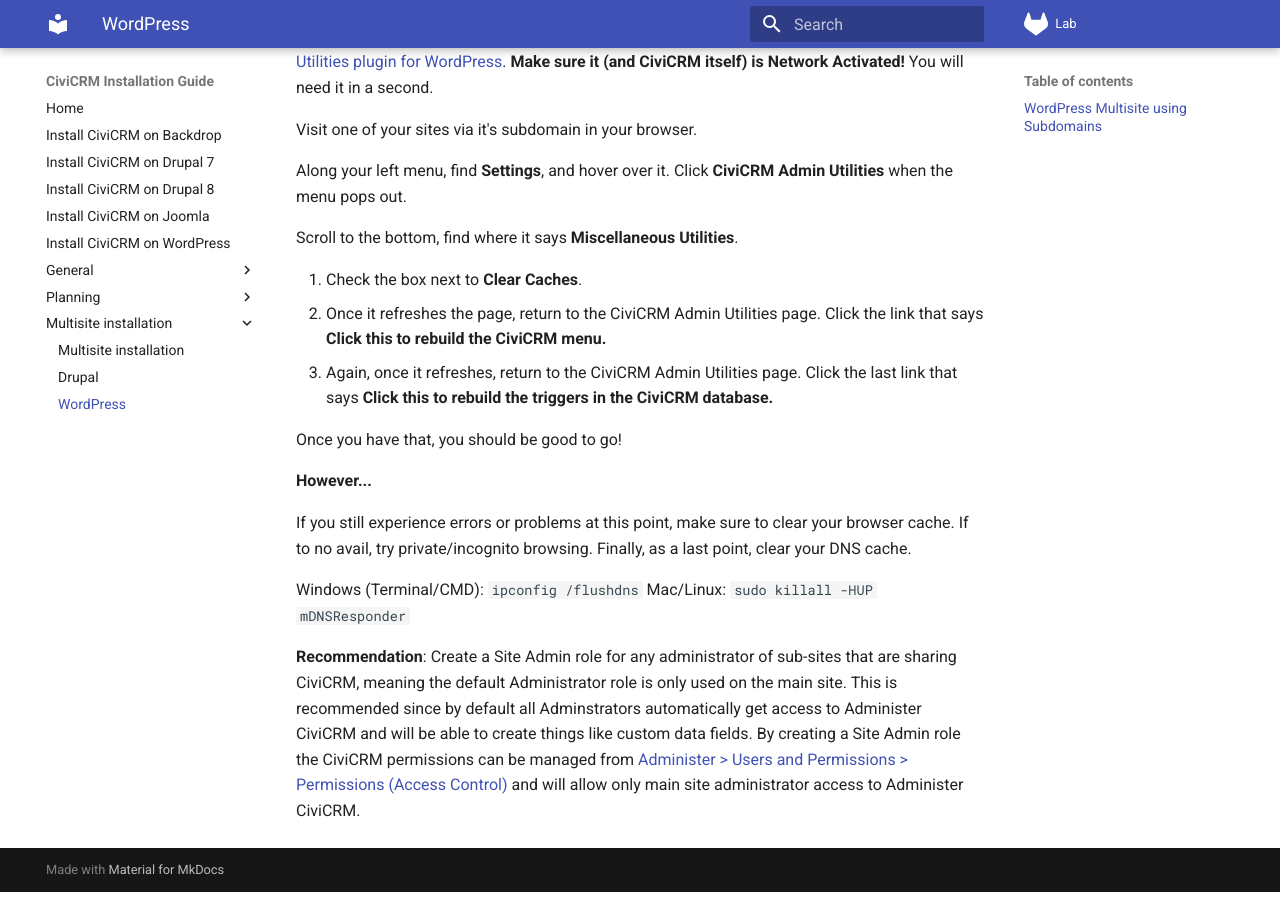
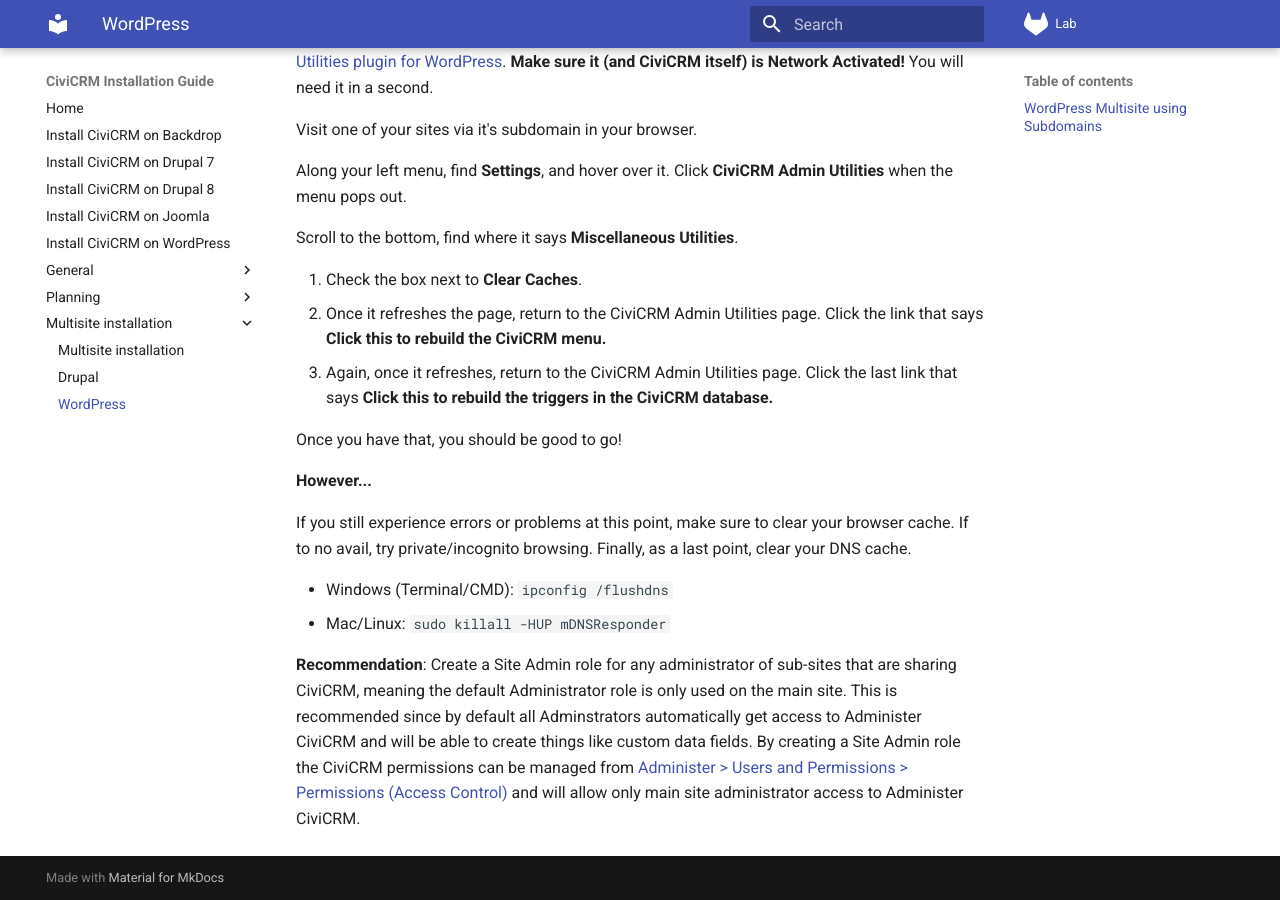
Before and after one commit to agileware/civicrm-installation-guide, an MkDocs documentation site: the page built from docs/multisite/wordpress.md, in a window 1280 px wide and 900 px high, scrolled down 2115 px. Built offline with MkDocs 1.6.1 and Material for MkDocs 9.7.7, drawn with Linux system fonts in a browser that asks for light colours.

Commit message:
Improve formatting

```diff
--- a/docs/multisite/wordpress.md
+++ b/docs/multisite/wordpress.md
@@ -101,7 +101,7 @@ Once you have that, you should be good to go!
 
 If you still experience errors or problems at this point, make sure to clear your browser cache. If to no avail, try private/incognito browsing. Finally, as a last point, clear your DNS cache.
 
-Windows (Terminal/CMD): `ipconfig /flushdns`
-Mac/Linux: `sudo killall -HUP mDNSResponder`
+* Windows (Terminal/CMD): `ipconfig /flushdns`
+* Mac/Linux: `sudo killall -HUP mDNSResponder`
 
 **Recommendation**: Create a Site Admin role for any administrator of sub-sites that are sharing CiviCRM, meaning the default Administrator role is only used on the main site. This is recommended since by default all Adminstrators automatically get access to Administer CiviCRM and will be able to create things like custom data fields. By creating a Site Admin role the CiviCRM permissions can be managed from [Administer > Users and Permissions > Permissions (Access Control)](https://docs.civicrm.org/user/en/latest/initial-set-up/permissions-and-access-control/#access-control-permissions-in-wordpress) and will allow only main site administrator access to Administer CiviCRM.
```
